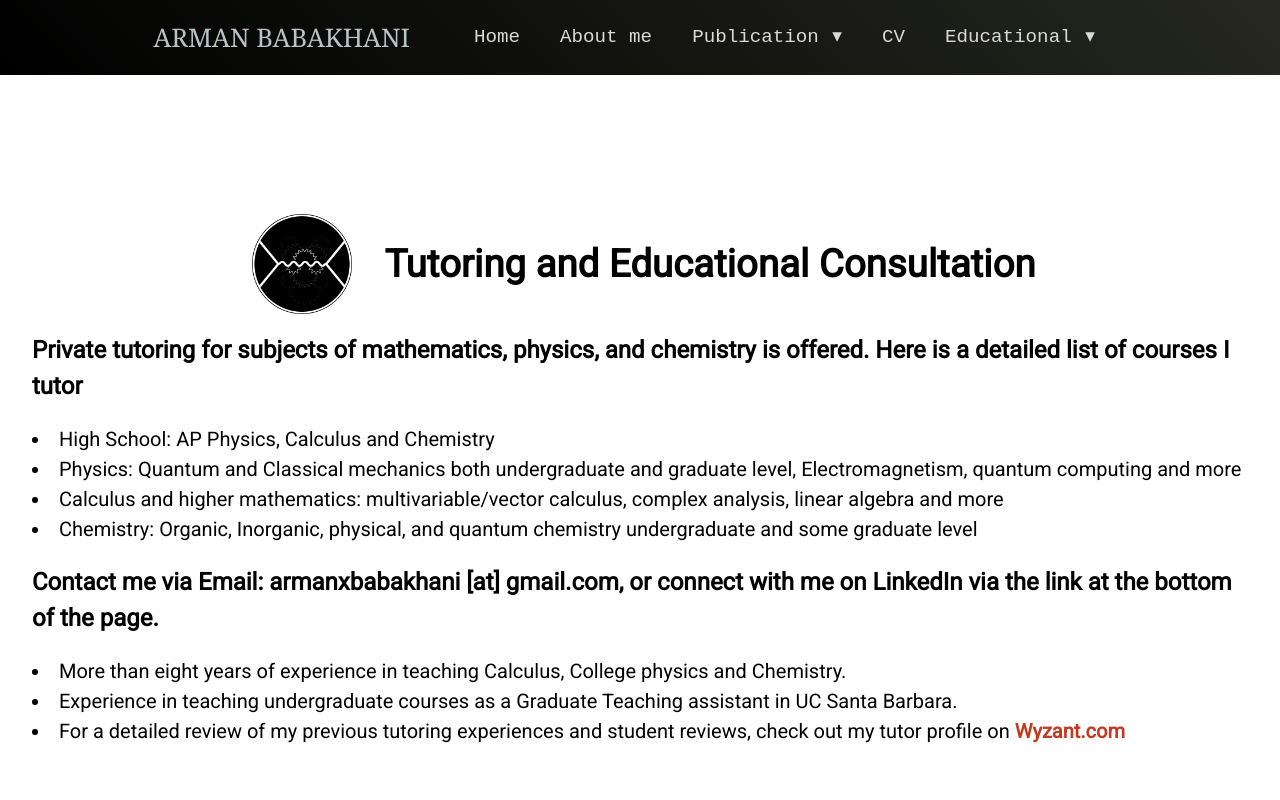
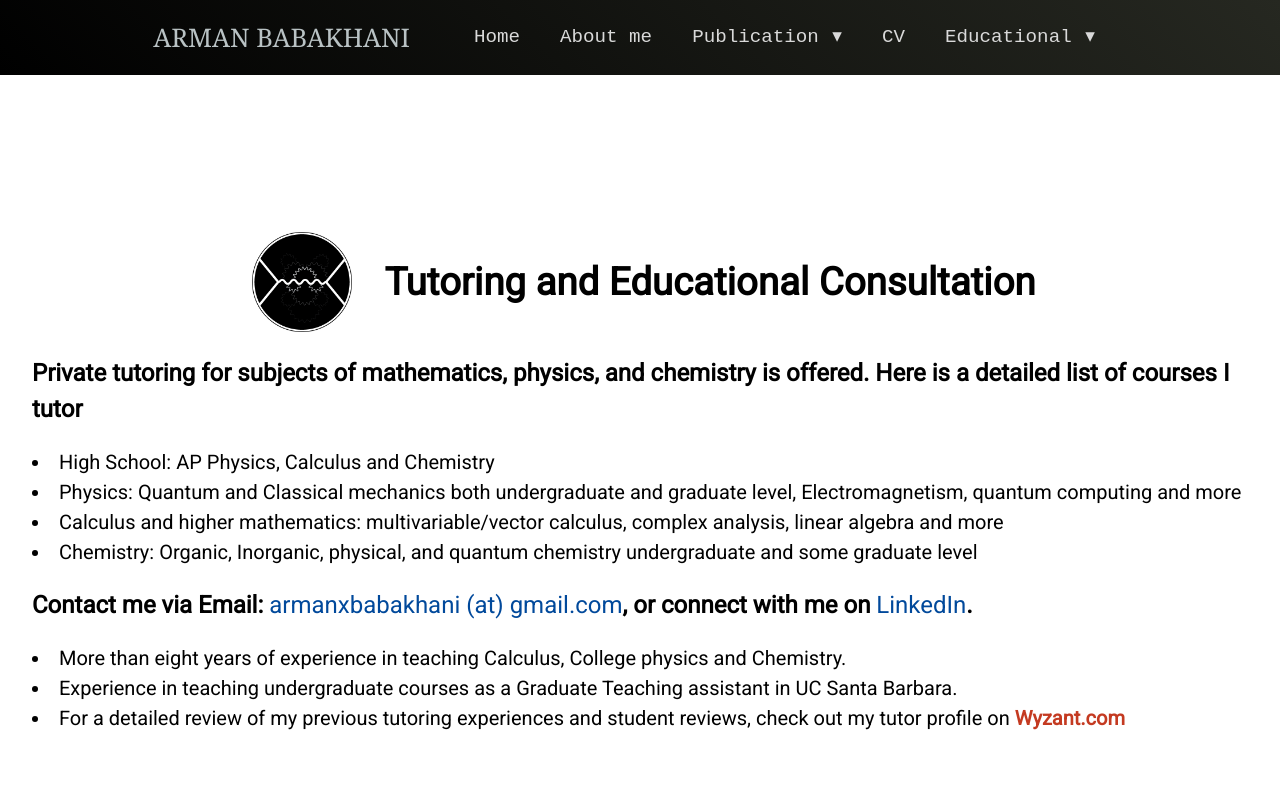
Before and after one commit to armanxbabakhani/ArmanWeb, a Next.js app: page /tutoring in a window 1280 px wide. Shown: the top 800 px of the page. Built offline with nearby package versions, Linux system fonts and the light colour scheme.

Commit message:
Fixed all the additional issues with the larger page fit, then fixed the tutoring page links.

```diff
--- a/component/layout.js
+++ b/component/layout.js
@@ -22,6 +22,7 @@ overflow: auto;
 const Background = styled.div`
 position: absolute;
 left: 0px;
+right: 0px;
 top: 0px;
 display: flex;
 flex-direction: column;
--- a/pages/tutoring.js
+++ b/pages/tutoring.js
@@ -18,8 +18,7 @@ export default function Tutoring() {
                     <li> Physics: Quantum and Classical mechanics both undergraduate and graduate level, Electromagnetism, quantum computing and more</li>
                     <li> Calculus and higher mathematics: multivariable/vector calculus, complex analysis, linear algebra and more</li>
                     <li> Chemistry: Organic, Inorganic, physical, and quantum chemistry undergraduate and some graduate level </li>
-                    <h2> Contact me via Email: <a href="mailto:armanxbabakhani@gmail.com">armanxbabakhani [at] gmail.com</a>, or connect with me on LinkedIn via the link at the bottom of the page.</h2>
-                    <a> </a>
+                    <h2> Contact me via Email: <a href="mailto:armanxbabakhani@gmail.com">armanxbabakhani (at) gmail.com</a>, or connect with me on <a href="https://www.linkedin.com/in/arman-babakhani"> LinkedIn</a>. </h2>
                     <li> More than eight years of experience in teaching Calculus, College physics and Chemistry.</li>
                     <li> Experience in teaching undergraduate courses as a Graduate Teaching assistant in UC Santa Barbara.</li>
                     <li> For a detailed review of my previous tutoring experiences and student reviews, check out my tutor profile on <a href="https://www.wyzant.com/Tutors/ArmanB"> Wyzant.com </a></li>
--- a/styles/Tutoring.module.css
+++ b/styles/Tutoring.module.css
@@ -102,6 +102,16 @@
   .description h2{
     font-weight: bolder;
     font-size: 1.5rem;
+  }
+
+  .description h2 a{
+    color: #01499b;
+    font-weight: 400;
+    transition: color 300ms;
+  }
+
+  .description h2 a:hover{
+    color: #58431f;
   }
 
   .introbox{
```
